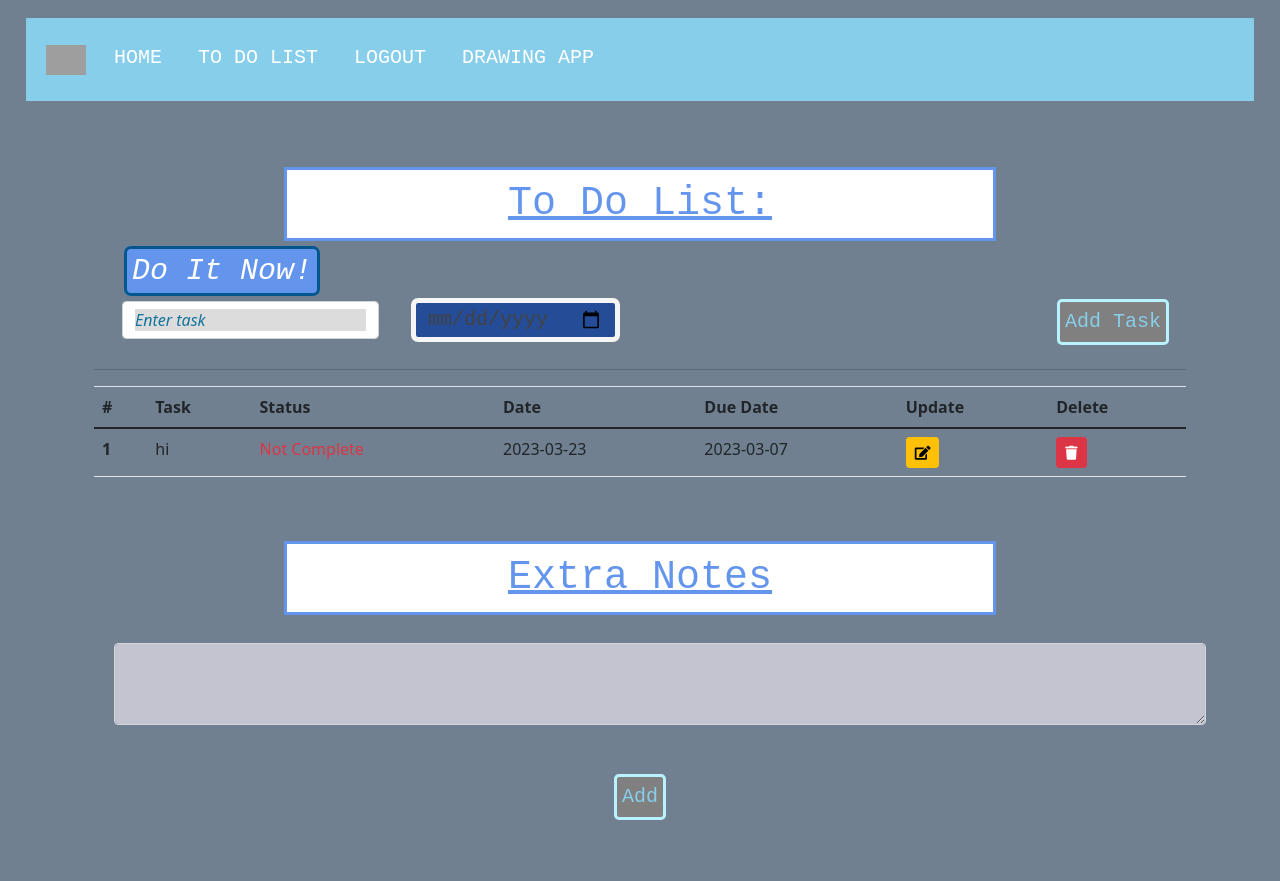
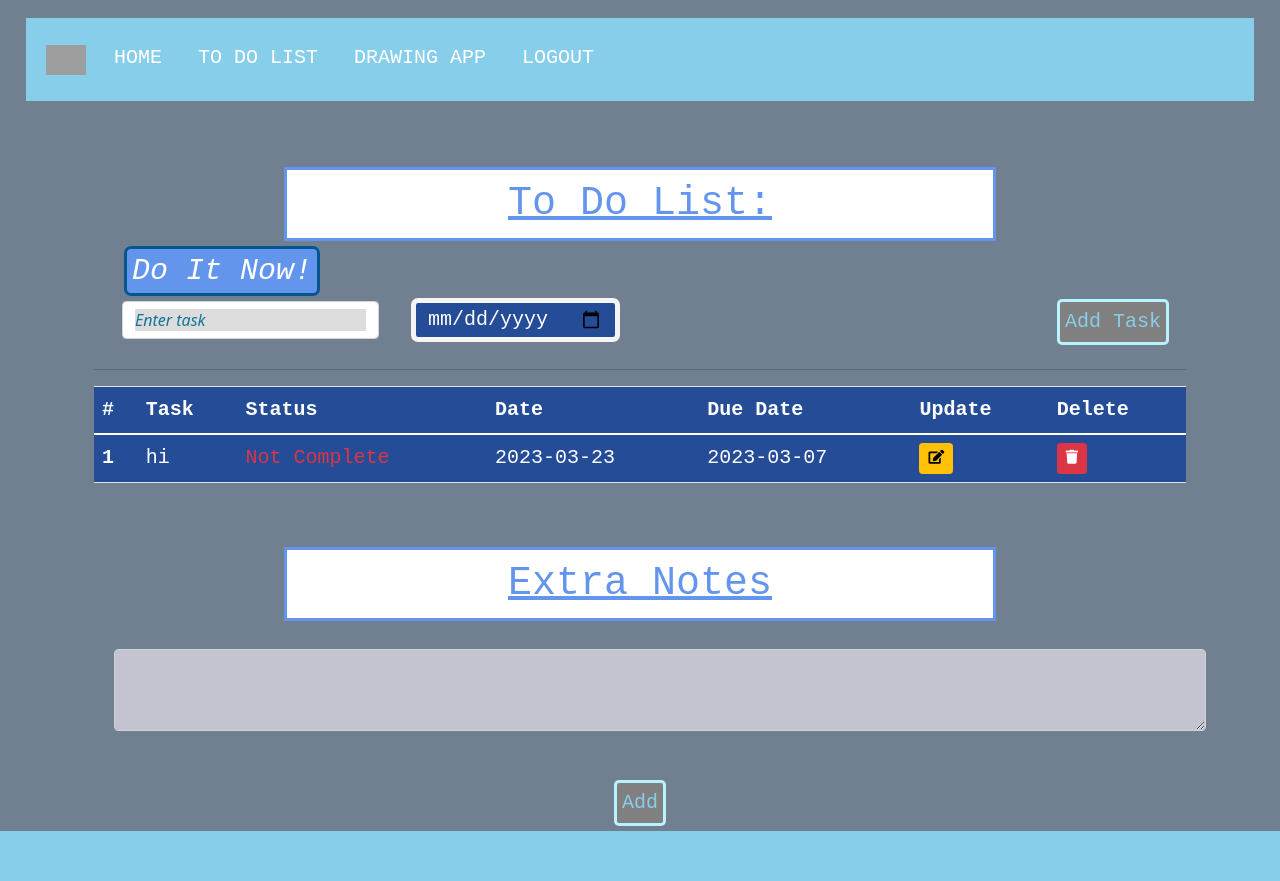
Before and after one commit to MHP-MONESHA/TO-DO-LIST, a Flask app: page /todolist in a window 1280 px wide. Before the commit the page ends 820 px from the top, so only its background shows below. Run offline with Flask 2, Linux system fonts and the light colour scheme; a user stored in the database is signed in; data comes from the database, SQL or seed files in the repository; both versions use the stored data as it was after the commit; data that the repository does not hold is empty; some libraries are stand-ins or nearby versions; grey boxes are pictures that could not be loaded.

Commit message:
almost there

```diff
--- a/website/static/style.css
+++ b/website/static/style.css
@@ -103,7 +103,7 @@ h3, h1{
 
     background-color: #244c97;
     border-radius: 7px;
-    color: #444243;
+    color: white;
     font-size: 20px;
     border: whitesmoke 5px solid;
     font-family: 'Courier New', Courier, monospace;
@@ -133,6 +133,7 @@ h3, h1{
     height: 50px;
     left: 0;
     text-align: right;
+
 }
 
 #footer a{
@@ -181,7 +182,7 @@ background-color: skyblue;
 
 }
 #slider{
-    margin: 10px auto;
+    margin: 20px;
 }
 
 #circle{
@@ -214,14 +215,20 @@ background-color: skyblue;
 
 }
 #paint{
+display: flex;
+justify-content: center;
+ margin: 0px;
+ width: 500px;
+ height: 400px;
  background-color: #fff;
  cursor: crosshair;
+ border: none;
 }
 /*inputs container*/
 .inputContainer2{
  width: 399px;
  margin: 120px;
- position: center;
+display: inline;
 }
 /* erase, save and reset buttons */
 .input2{
@@ -381,3 +388,25 @@ margin: 10px;
     max-width: 100%;
     max-height: 70%;
 }
+
+#borders1{
+display: flex;
+justify-content: center;
+background-color: #1084e2;
+border: #b1cadf 40px solid;
+width: 600px;
+
+}
+
+
+
+tr{
+
+    color: #fff;
+    font-size: 20px;
+    font-family: 'Courier New', Courier, monospace;
+    background-color: #244c97;
+
+
+
+}
--- a/website/templates/base.html
+++ b/website/templates/base.html
@@ -14,7 +14,7 @@
       href="https://stackpath.bootstrapcdn.com/font-awesome/4.7.0/css/font-awesome.min.css"
       crossorigin="anonymous"
     />
-    <link rel="stylesheet" href="{{ url_for('static', filename='style/style.css') }}">
+
     <link rel="stylesheet"  href='/static/style.css'/>
 
 
@@ -22,7 +22,7 @@
 
 </head>
 <body>
-  <nav class="navbar navbar-expand-lg navbar-black bg-black">
+  <nav class="navbar navbar-expand-lg">
     <button class="navbar-toggler" type="button" data-toggle="collapse" data-target="#navbar">
       <span class="navbar-toggler-icon"></span>
     </button>
@@ -34,8 +34,9 @@
         {% if user.is_authenticated %}
         <a class="nav-item nav-link" id="home" href="/">HOME</a>
         <a class="nav-item nav-link" id="todolist" href="/todolist">TO DO LIST</a>
+        <a class="nav-item nav-link" id="drawing" href="/paint">DRAWING APP</a>
         <a class="nav-item nav-link" id="logout" href="/logout">LOGOUT</a>
-        <a class="nav-item nav-link" id="drawing" href="/paint">DRAWING APP</a>
+
         {% else %}
         <a class="nav-item nav-link" id="login" href="/login">LOGIN</a>
         <a class="nav-item nav-link" id="signUp" href="/Sign_up">SIGN UP</a>
@@ -83,6 +84,30 @@
 </script>
 
 {% endblock %}
+<div id="footer">
+  <div class="container">
+    <div class="row">
+      <div class="col-sm-4">
+        <div class="footer-section">
+
+        </div>
+      </div>
+      <div class="col-sm-4">
+        <div class="footer-section">
+
+        </div>
+      </div>
+      <div class="col-sm-4">
+        <div class="footer-section">
+
+
+        </div>
+      </div>
+    </div>
+  </div>
+</div>
+
+
 
 </body>
 </html>
--- a/website/templates/todolist.html
+++ b/website/templates/todolist.html
@@ -110,4 +110,6 @@ integrity="sha384-BmbxuPwQa2lc/FVzBcNJ7UAyJxM6wuqIj61tLrc4wSX0szH/Ev+nYRRuWlolfl
       <button type="submit" id="btn" class="btn btn-primary">Add</button>
     </div>
   </form>
+
+
 {% endblock %}
```
Also changed, not shown: website/templates/paint.html (+13 -13 lines), instance/database.db.
